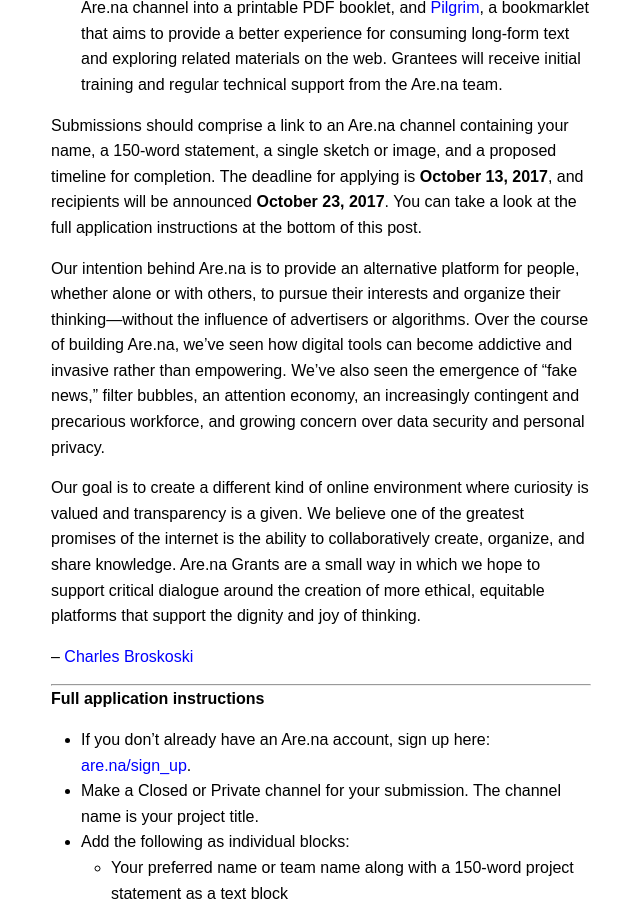
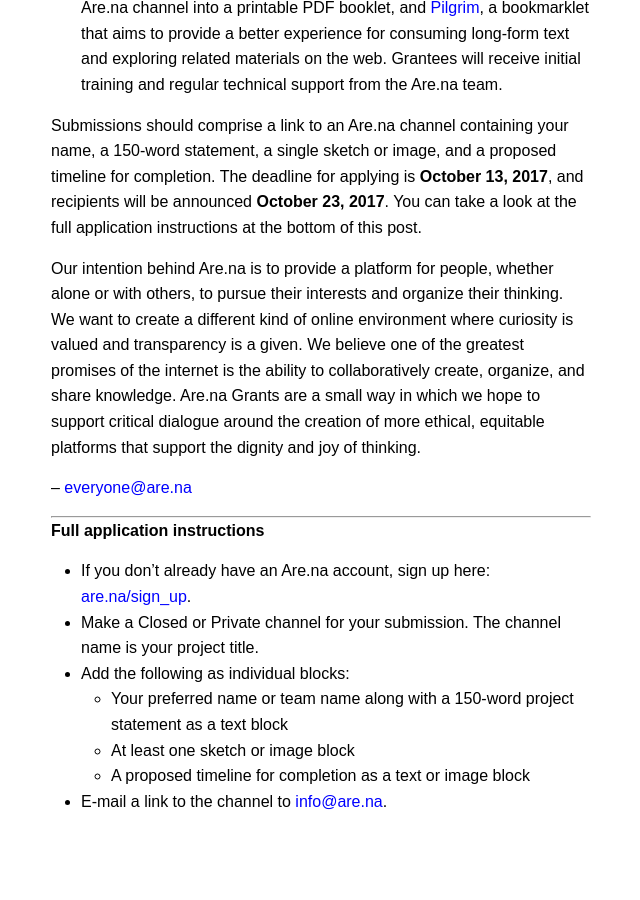
Before and after one commit to aredotna/building, a Jekyll site: the page built from _posts/2017-09-25-announcing-arena-grants.markdown, in a window 1280 px wide and 900 px high, scrolled down 1298 px. Shown: the whole window, without its empty margins (319-959 px from the left). Built offline with Jekyll 4.4.1, drawn with Linux system fonts in a browser that asks for light colours; after the commit the page ends 2172 px from its top, so only the background shows below that.

Commit message:
Update grant post

```diff
--- a/_posts/2017-09-25-announcing-arena-grants.markdown
+++ b/_posts/2017-09-25-announcing-arena-grants.markdown
@@ -27,13 +27,11 @@
   - **Team projects.** This grant will support new visual, written, or other multimedia output mounted by a team or organization using Are.na for collaborative research and thinking.
   - **Web projects using the Are.na API.** Some things that have already been built on the Are.na API include [print are.na](https://printarena.now.sh/?ch=arena-influences), a tool for turning any Are.na channel into a printable PDF booklet, and [Pilgrim](http://pilgrim.are.na), a bookmarklet that aims to provide a better experience for consuming long-form text and exploring related materials on the web. Grantees will receive initial training and regular technical support from the Are.na team.
 
-  Submissions should comprise a link to an Are.na channel containing your name, a 150-word statement, a single sketch or image, and a proposed timeline for completion. The deadline for applying is **October 13, 2017**, and recipients will be announced **October 23, 2017**. You can take a look at the full application instructions at the bottom of this post.
+Submissions should comprise a link to an Are.na channel containing your name, a 150-word statement, a single sketch or image, and a proposed timeline for completion. The deadline for applying is **October 13, 2017**, and recipients will be announced **October 23, 2017**. You can take a look at the full application instructions at the bottom of this post.
 
-  Our intention behind Are.na is to provide an alternative platform for people, whether alone or with others, to pursue their interests and organize their thinking—without the influence of advertisers or algorithms. Over the course of building Are.na, we’ve seen how digital tools can become addictive and invasive rather than empowering. We’ve also seen the emergence of “fake news,” filter bubbles, an attention economy, an increasingly contingent and precarious workforce, and growing concern over data security and personal privacy.
+Our intention behind Are.na is to provide a platform for people, whether alone or with others, to pursue their interests and organize their thinking. We want to create a different kind of online environment where curiosity is valued and transparency is a given. We believe one of the greatest promises of the internet is the ability to collaboratively create, organize, and share knowledge. Are.na Grants are a small way in which we hope to support critical dialogue around the creation of more ethical, equitable platforms that support the dignity and joy of thinking.
 
-  Our goal is to create a different kind of online environment where curiosity is valued and transparency is a given. We believe one of the greatest promises of the internet is the ability to collaboratively create, organize, and share knowledge. Are.na Grants are a small way in which we hope to support critical dialogue around the creation of more ethical, equitable platforms that support the dignity and joy of thinking.
-
-– [Charles Broskoski](https://www.are.na/charles-broskoski)
+– [everyone@are.na](https://www.are.na/about)
 
 ---
 
```
